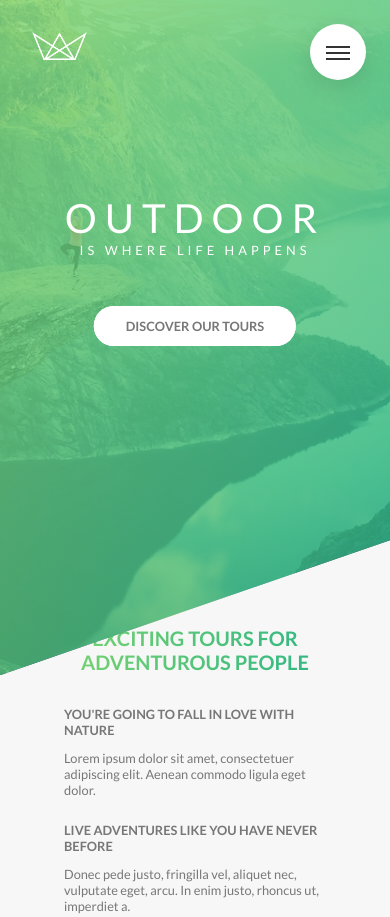
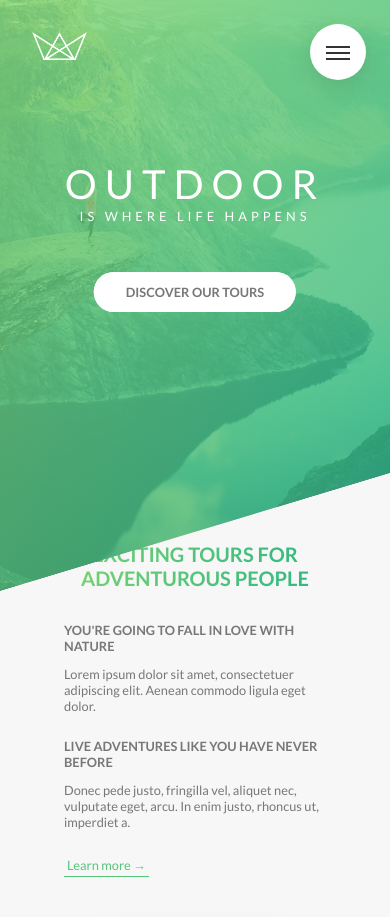
Before and after one commit to Maryam1982/Natours, a website: page index.html in a window 390 px wide. Shown: the top 917 px of the page. Drawn offline with Linux system fonts and the light colour scheme.

Commit message:
Decreased header height in tablet and phone

```diff
--- a/sass/layout/_header.scss
+++ b/sass/layout/_header.scss
@@ -12,11 +12,11 @@
   position: relative;
 
   @include respond(phone) {
-    height: 80vh;
+    height: 70vh;
   }
 
   @include respond(tab-port) {
-    height: 80vh;
+    height: 70vh;
   }
 
   @media (min-resolution: 192dpi) and (min-width: 37.5em), (min-width: 125em) {
```
Also changed, not shown: css/style.css.
